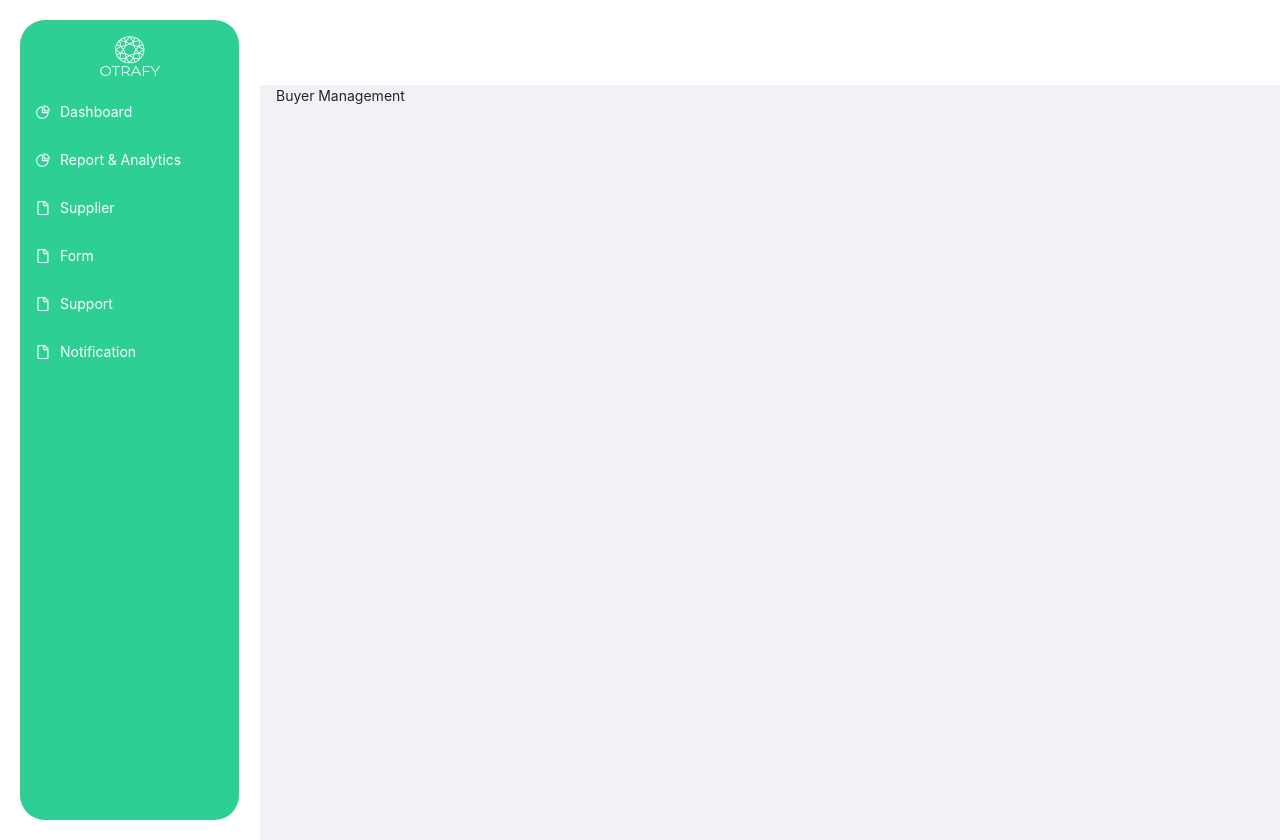
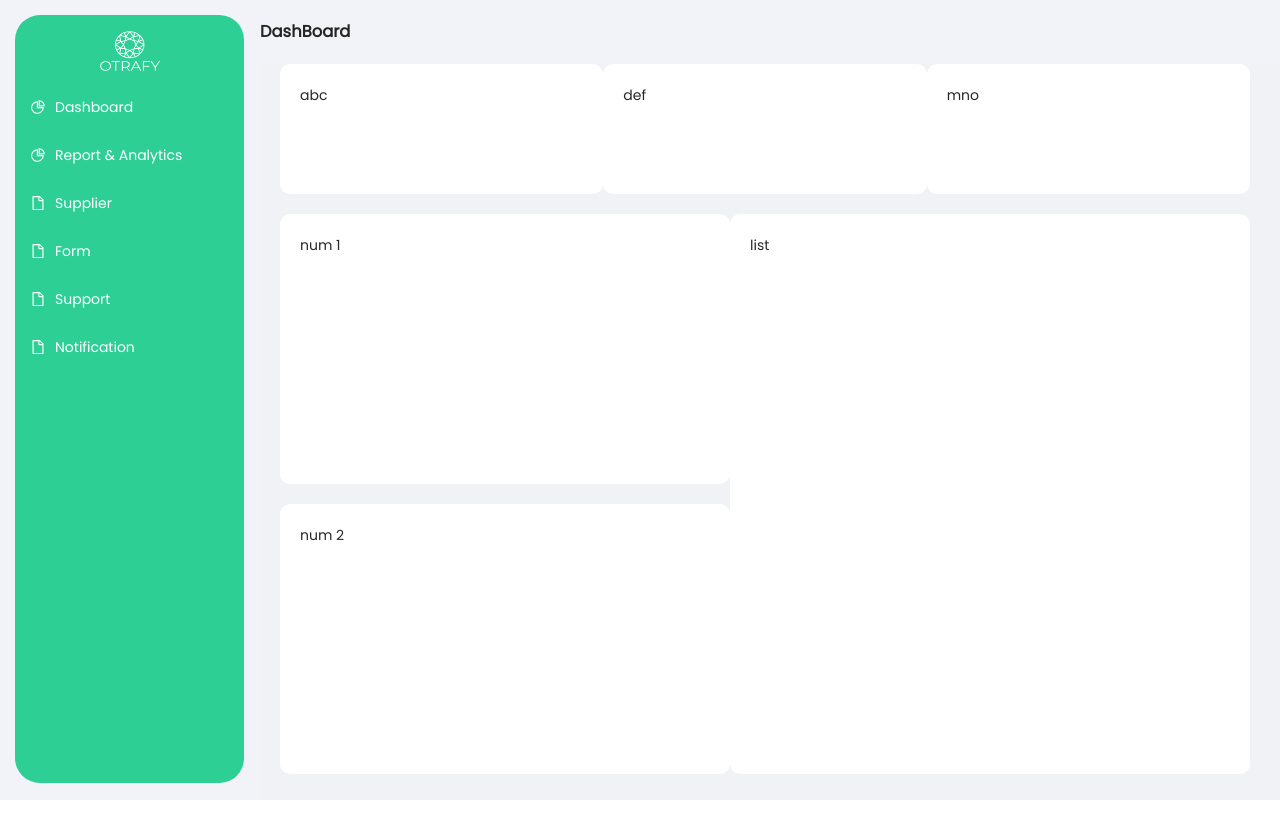
Before and after one commit to LinhHieu/react-antd, a React (Create React App) app: page /Buyer in a window 1280 px wide. After the commit the page ends 800 px from the top, so only its background shows below. Built offline with nearby package versions, Linux system fonts and the light colour scheme.

Commit message:
add main menu

```diff
--- a/craco.config.js
+++ b/craco.config.js
@@ -8,7 +8,8 @@ module.exports = {
         lessLoaderOptions: {
           lessOptions: {
             modifyVars: { '@primary-color': '#2ECF94',
-            '@link-color': '#2ECF94' },
+            '@link-color': '#2ECF94',
+            '@font-family':  'Poppins, sans-serif'},
             javascriptEnabled: true,
           },
         },
--- a/src/App.tsx
+++ b/src/App.tsx
@@ -4,7 +4,7 @@ import ForgotPassword from './page/auth/ForgotPassword/ForgotPassword';
 import ResetPassword from './page/auth/ResetPassword/ResetPassword';
 import Register from './page/auth/Register/Register';
 import Login from './page/auth/Login/Login';
-import BuyerManagement from './page/buyer/BuyerManagement/BuyerManagement';
+import Buyer from './page/buyer/Buyer/Buyer';
 
 
 function App() {
@@ -12,7 +12,7 @@ function App() {
     <div>
       <BrowserRouter>
         <Routes>
-          <Route path='/Buyer' element={<BuyerManagement />} />
+          <Route path='/Buyer' element={<Buyer/>} />
           <Route path='/Login' element={<Login />} />
           <Route path='/ForgotPassword' element={<ForgotPassword />} />
           <Route path='/ResetPassword' element={<ResetPassword />} />
--- a/src/layouts/Sidebar.tsx
+++ b/src/layouts/Sidebar.tsx
@@ -24,23 +24,23 @@ const SidebarLogo = styled.img`
     margin-right: auto;
 `
 const MenuSidebar = styled(Menu)`
-    height: 100vh;
+    height: 96vh;
     background-color: #2ECF94;
-    margin: 20px 20px 20px 20px;
+    margin: 15px 15px 15px 15px;
     border-radius: 25px;
     .ant-menu-item-selected {
     background-color: #3DBEA3 !important;
   }
 `
-const SiteHeader = styled(Layout)`
-    background: #fff;
-`
-const SiteSider = styled(Sider)`
-    background: #fff;
-    .ant-layout-sider-trigger{
-        background: gray;
-    }
-`
+// const SiteHeader = styled(Layout)`
+//     background: #fff;
+// `
+// const SiteSider = styled(Sider)`
+//     background: #fff;
+//     .ant-layout-sider-trigger{
+//         background: gray;
+//     }
+// `
 
 const SpanText = styled.span`
     color: #fff;
@@ -55,11 +55,11 @@ export default function Sidebar({children}: AuthLayoutProps) {
       };
 
     return(
-        <Layout style={{
-            minHeight: '100vh',
-          }}>
-            <SiteSider collapsible collapsed={collapsed} onCollapse={onCollapse} breakpoint="xs" width={260} collapsedWidth={120} trigger={null}>
-            <div className="logo" />
+        // <Layout style={{
+        //     minHeight: '100vh',
+        //   }}>
+        //     <SiteSider collapsible collapsed={collapsed} onCollapse={onCollapse} breakpoint="xs" width={260} collapsedWidth={120} trigger={null}>
+        //     <div className="logo" />
             <MenuSidebar>
                 <SidebarLogo src={logo} />
                 <Menu.Item>
@@ -87,8 +87,8 @@ export default function Sidebar({children}: AuthLayoutProps) {
                     <SpanText>Notification</SpanText>
                 </Menu.Item>
             </MenuSidebar>
-            </SiteSider>
-            <Layout >
+            //</SiteSider>
+            /* <Layout >
                 <SiteHeader
                 className="site-layout-background"
                 style={{
@@ -104,8 +104,8 @@ export default function Sidebar({children}: AuthLayoutProps) {
                 <Footer>
 
                 </Footer>
-            </Layout>
-        </Layout>
+            </Layout> */
+        //</Layout>
 
     )
 }
--- a/src/page/buyer/Buyer/Buyer.tsx
+++ b/src/page/buyer/Buyer/Buyer.tsx
@@ -1,8 +1,98 @@
+import { Layout } from "antd";
+import Sidebar from "../../../layouts/Sidebar";
+import { useState } from 'react';
+import {SiteSider, SiteHeader } from '../MainPageStyle';
+import styled from 'styled-components';
+
+const { Header, Content, Footer, Sider } = Layout;
+
+
+const NumberAnalytic = styled.div`
+    display: flex;
+    justify-content:space-between;
+`
+
+const BodyInformationList = styled.div`
+    display: flex;
+    justify-content:space-between;
+`
+
+const ChartInformation = styled.div`
+    display: flex;
+    flex-direction: column;
+`
+const ChartAnalytics = styled.div`
+    margin-top: 20px;
+    padding: 20px 20px;
+    border-radius: 10px;
+    background: #FFFFFF;
+    width: 450px;
+    height: 270px;
+`
+
+const NumberBox = styled.div`
+    padding: 20px 20px;
+    border-radius: 10px;
+    background: #FFFFFF;
+    width: 450px;
+    height: 130px;
+`
+const ActionList = styled.div`
+    margin-top: 20px;
+    padding: 20px 20px;
+    border-radius: 10px;
+    background: #FFFFFF;
+    width: 1030px;
+    height: 560px;
+`
+
+
+const ContentPage = styled(Content)`
+    margin: 0 30px 0 20px;
+`
+
+
 const Buyer = () => {
+    const [collapsed, setCollapsed] = useState(false)
+    const onCollapse = (collapsed: boolean) => {
+        console.log(collapsed);
+        setCollapsed(collapsed);
+      };
+
     return(
-        <div>
-
-        </div>
+        <Layout style={{
+            minHeight: '100vh',
+          }}>
+              <SiteSider collapsible collapsed={collapsed} onCollapse={onCollapse} breakpoint="lg" width={260} collapsedWidth={120} trigger={null}>
+                <div className="logo" />
+                <Sidebar />
+                </SiteSider>
+            <Layout>
+                <SiteHeader>
+                    <h1><b>DashBoard</b></h1>
+                </SiteHeader>
+                <ContentPage>
+                    <NumberAnalytic>
+                        <NumberBox>abc</NumberBox>
+                        <NumberBox>def</NumberBox>
+                        <NumberBox>mno</NumberBox>
+                    </NumberAnalytic>
+                    <BodyInformationList>
+                        <ChartInformation>
+                            <ChartAnalytics>
+                                num 1
+                            </ChartAnalytics>
+                            <ChartAnalytics>
+                                num 2
+                            </ChartAnalytics>
+                        </ChartInformation>
+                        <ActionList>
+                            list
+                        </ActionList>
+                    </BodyInformationList>
+                </ContentPage>
+            </Layout>
+        </Layout>
     )
 }
 
--- /dev/null
+++ b/src/page/buyer/MainPageStyle.tsx
@@ -0,0 +1,15 @@
+import styled from 'styled-components';
+import { Layout } from "antd";
+const { Header, Content, Footer, Sider } = Layout;
+
+export const SiteHeader = styled(Header)`
+    background: #F2F3F9;
+;
+    padding: 0;
+`
+export const SiteSider = styled(Sider)`
+    background: #F2F3F9;
+    .ant-layout-sider-trigger{
+        background: #F2F3F9;
+    }
+`
```
